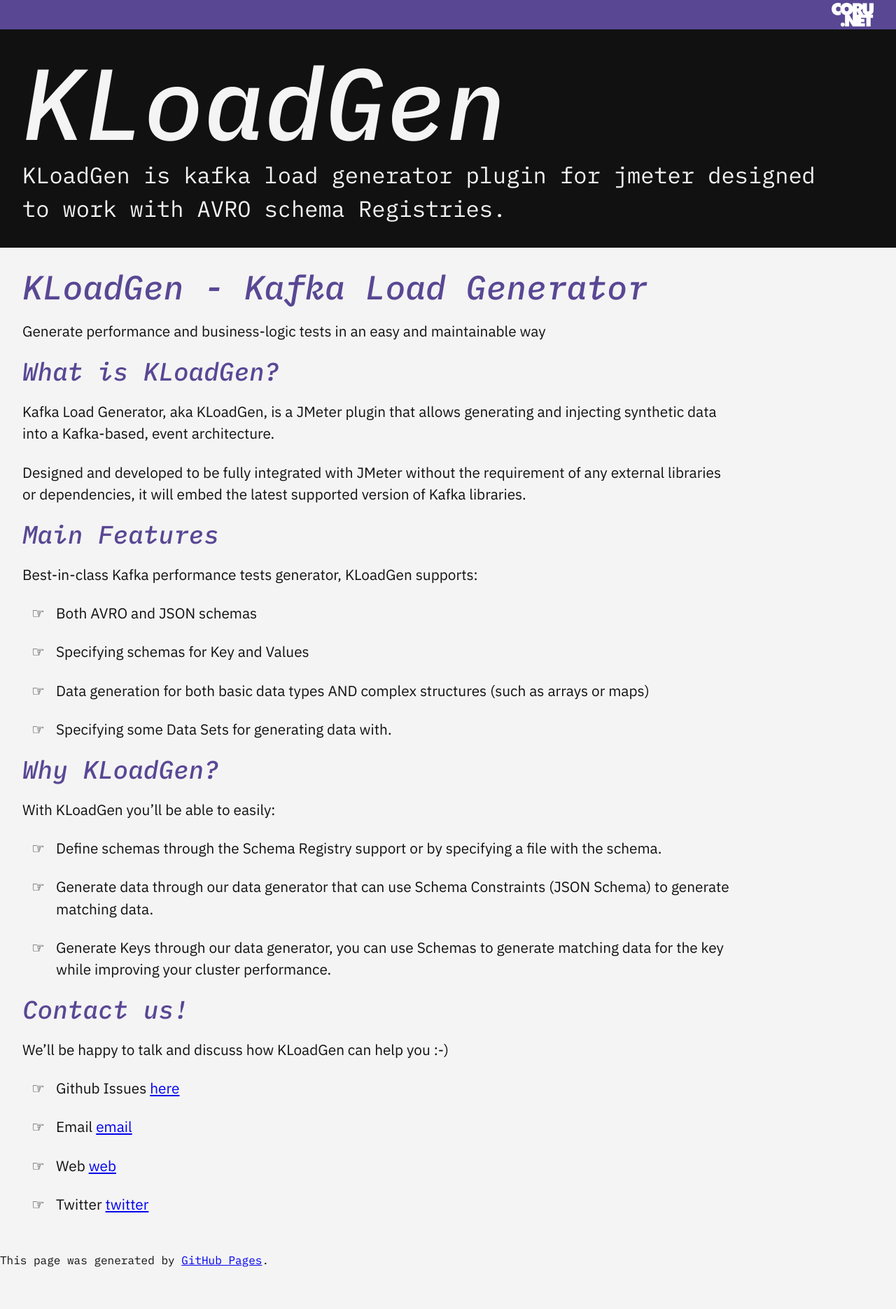
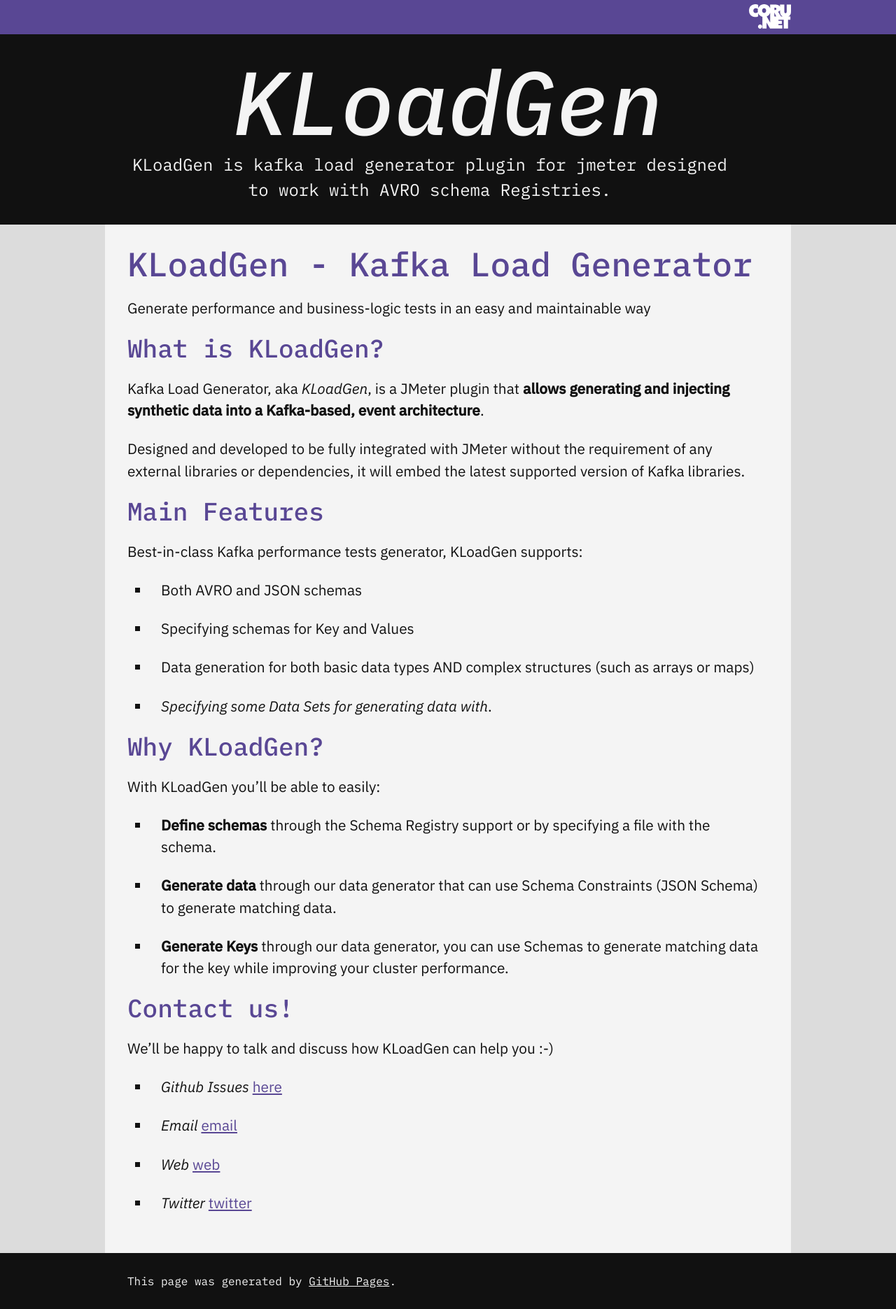
Before and after one commit to sngular/kloadgen, a Jekyll site: the page built from index.md, in a window 1280 px wide. Shown: the whole page at 70% size. Built offline with Jekyll 4.4.1, drawn with Linux system fonts in a browser that asks for light colours; before the commit the page ends 1811 px from its top, so only the background shows below that.

Commit message:
Centered layout

```diff
--- a/_layouts/default.html
+++ b/_layouts/default.html
@@ -15,26 +15,33 @@
   </head>
 
   <body>
+    <div class="banner">
       <div class="wrapper">
-        <div class="banner">
+        <a href="{{ site.github.owner_url }}">
           <img class="img" src="{{site.baseurl}}/assets/images/corunet-logo-alt.svg" alt="Corunet" />
+        </a>
+      </div>
     </div>
 
     <header class="header">
+      <div class="wrapper">
         <h1 class="title">{{ page.title | default: site.title | default: site.github.repository_name }}</h1>
         <h2 class="description">{{ page.description | default: site.description | default: site.github.project_tagline }}</h2>
+      </div>
     </header>
     <section class="content">
+      <div class="wrapper">
         {{ content }}
+      </div>
     </section>
 
     <footer class="footer">
+      <div class="wrapper">
         {% if site.github.is_project_page %}
         {{ site.title | default: site.github.repository_name }} is maintained by <a href="{{ site.github.owner_url }}">{{ site.github.owner_name }}</a><br>
       {% endif %}
         This page was generated by <a href="https://pages.github.com">GitHub Pages</a>.
+      </ddiv>
     </footer>
-
-    </div>
   </body>
 </html>
--- a/_sass/colours.scss
+++ b/_sass/colours.scss
@@ -3,3 +3,5 @@ $black: #111111;
 
 $purple: #594794;
 $green: #31ecb4;
+
+$white-dark-10: #dcdcdc;
--- a/_sass/jekyll-theme-tactile.scss
+++ b/_sass/jekyll-theme-tactile.scss
@@ -15,12 +15,20 @@ body {
   background-color: $white;
 }
 
+.wrapper {
+  max-width: 980px;
+  margin: 0 auto;
+}
+
 .banner {
-  display: flex;
-  flex-direction: row;
-  justify-content: flex-end;
   background-color: $purple;
-  padding: 0.25rem 2rem;
+  padding: 0.4rem 1rem;
+
+  .wrapper {
+    display: flex;
+    flex-direction: row;
+    justify-content: flex-end;
+  }
 
   .img {
     width: 60px;
@@ -30,24 +38,36 @@ body {
 .header {
   background: $black;
   color: $white;
-  padding: 2rem;
+  padding: 2rem 1rem;
+
+  .wrapper {
+    padding: 0 2rem;
+  }
 
   .title {
-    font-size: clamp(3em, 11.5vw, 9em);
+    font-size: clamp(3em, 11.5vw, 8em);
     font-style: italic;
     font-weight: 500;
     margin-bottom: .5rem;
+    text-align: center;
   }
 
   .description {
-    font-size: clamp(1em, 20vw, 2em);
+    font-size: 1.5rem;
     max-width: 60ch;
     line-height: 1.5;
+    text-align: center;
   }
 }
 
 .content {
-  padding: 2rem;
+  background-color: $white-dark-10;
+  padding: 0 1rem;
+
+  .wrapper {
+    padding: 2rem;
+    background-color: $white;
+  }
 
   h1,
   h2,
@@ -55,7 +75,6 @@ body {
   h4 {
     color: $purple;
     font-weight: 500;
-    font-style: italic;
   }
 
   p,
@@ -97,7 +116,7 @@ body {
 
   ul,
   ol {
-    list-style-type: "☞";
+    list-style-type: square;
     font-size: 3rem;
     margin-left: 2rem;
 
@@ -106,4 +125,31 @@ body {
     }
   }
 
+  em {
+    font-style: italic;
+  }
+
+  strong {
+    font-weight: 700;
+  }
+
+  a {
+    text-decoration: underline;
+    color: $purple;
+  }
+
 }
+
+.footer {
+  background: $black;
+  color: $white;
+  padding: 2rem 1rem;
+
+  a {
+    color: currentColor;
+  }
+
+  .wrapper {
+    padding: 0 2rem;
+  }
+}
```
Lines whose indentation alone changed are shown as unchanged.
